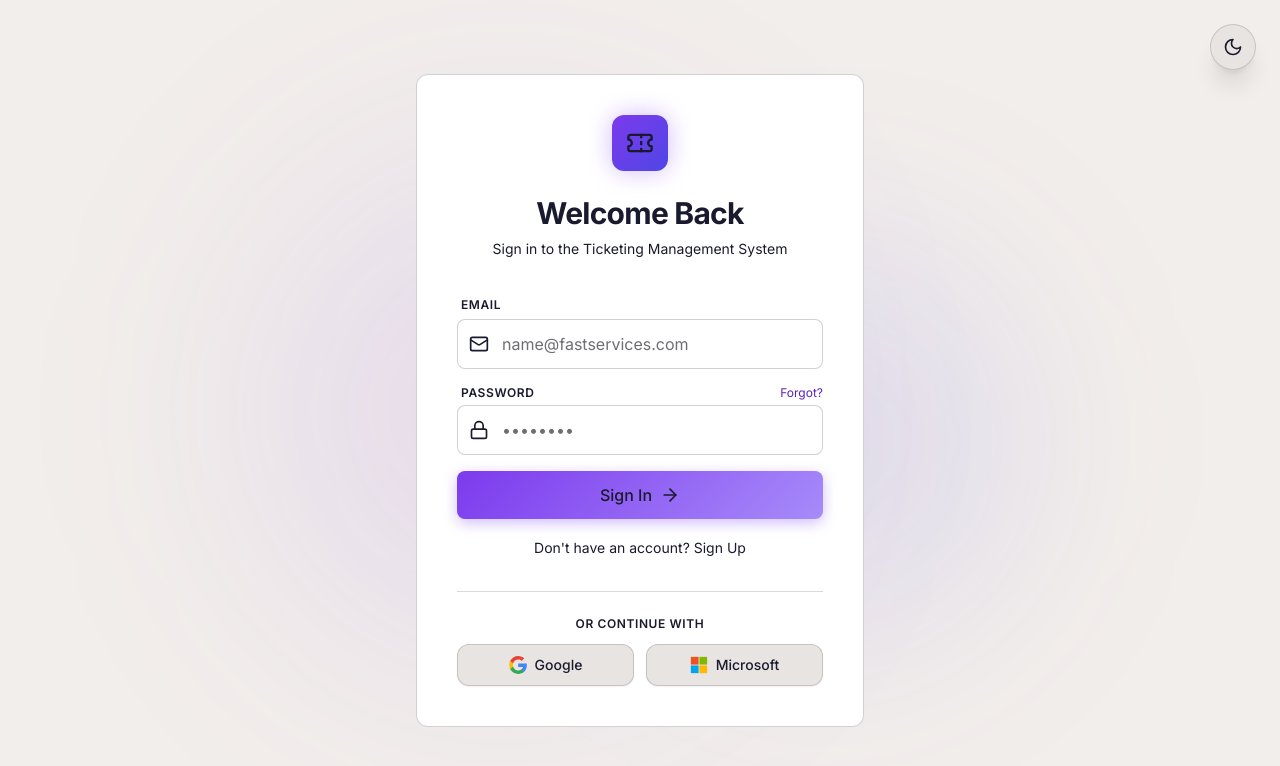
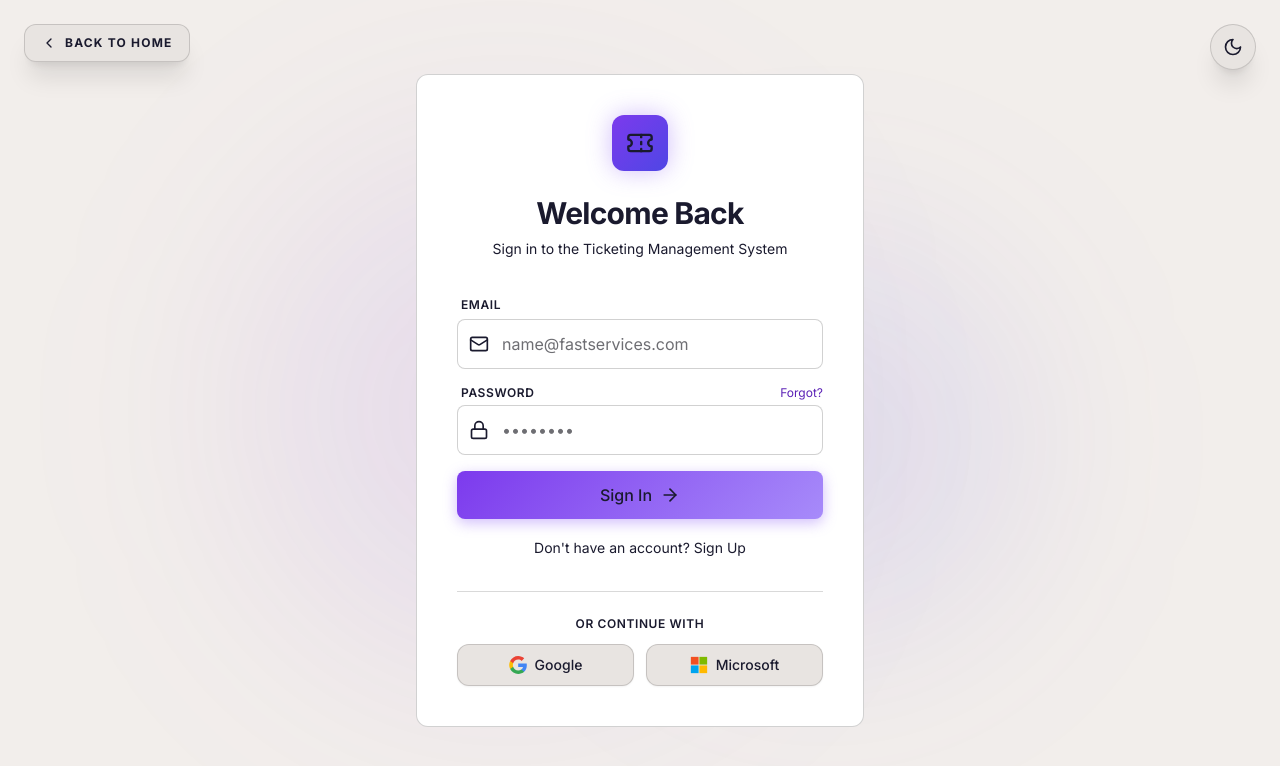
Before and after one commit to Kusen13/ticket-man, a React (Vite) app: page /login in a window 1280 px wide. Shown: the top 766 px of the page. Built offline with nearby package versions, Linux system fonts and the light colour scheme.

Commit message:
feat: add return to landing page button to login screen

```diff
--- a/src/pages/LoginPage.tsx
+++ b/src/pages/LoginPage.tsx
@@ -2,7 +2,7 @@ import React, { useState } from 'react';
 import { Navigate, useNavigate } from 'react-router-dom';
 import { useAuth } from '../hooks/useAuth';
 import { supabase } from '../supabaseClient';
-import { Ticket, Mail, Lock, ArrowRight, Loader2, User as UserIcon, Sun, Moon } from 'lucide-react';
+import { Ticket, Mail, Lock, ArrowRight, Loader2, User as UserIcon, Sun, Moon, ChevronLeft } from 'lucide-react';
 import { useTheme } from '../context/ThemeContext';
 
 export const LoginPage: React.FC = () => {
@@ -110,6 +110,17 @@ export const LoginPage: React.FC = () => {
 
   return (
     <div className="min-h-screen bg-[var(--bg-base)] flex flex-col items-center justify-center p-4 relative overflow-hidden">
+      {/* Return to Landing Page */}
+      <div className="absolute top-6 left-6 z-50">
+        <button
+          onClick={() => navigate('/')}
+          className="flex items-center gap-2 px-4 py-2.5 bg-[var(--bg-surface)] border border-white/10 rounded-xl text-slate-400 hover:text-white hover:border-violet-500/30 transition-all shadow-xl backdrop-blur-md text-xs font-bold uppercase tracking-widest active:scale-95"
+        >
+          <ChevronLeft size={16} className="text-violet-400" />
+          Back to Home
+        </button>
+      </div>
+
       {/* Theme Toggle for Login Page */}
       <div className="absolute top-6 right-6 z-50">
         <button
```
